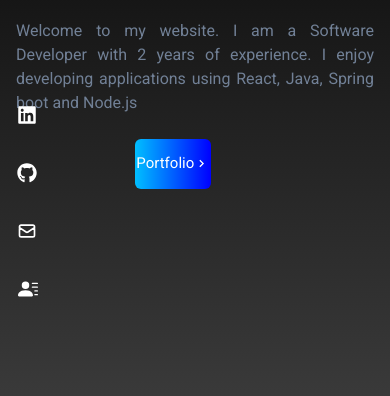
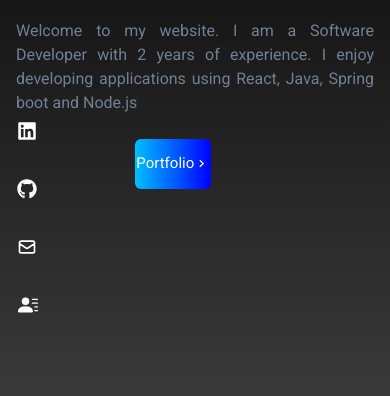
Before and after one commit to vnkabhinav734/vr-portfolio, a React (Create React App) app: page / in a window 390 px wide. Shown: the part 311-707 px from the top of the page. Built offline with nearby package versions, Linux system fonts and the light colour scheme.

Commit message:
links formatted

```diff
--- a/src/components/SocialLinks/SocialLinks.css
+++ b/src/components/SocialLinks/SocialLinks.css
@@ -7,7 +7,7 @@
 @media (max-width: 768px) {
     .iconslist {
       margin-top: 250px; /* Adjust as needed */
-      padding-top: 2rem;
+      padding-top: 3rem;
       overflow-y: hidden;
     }
 
```
